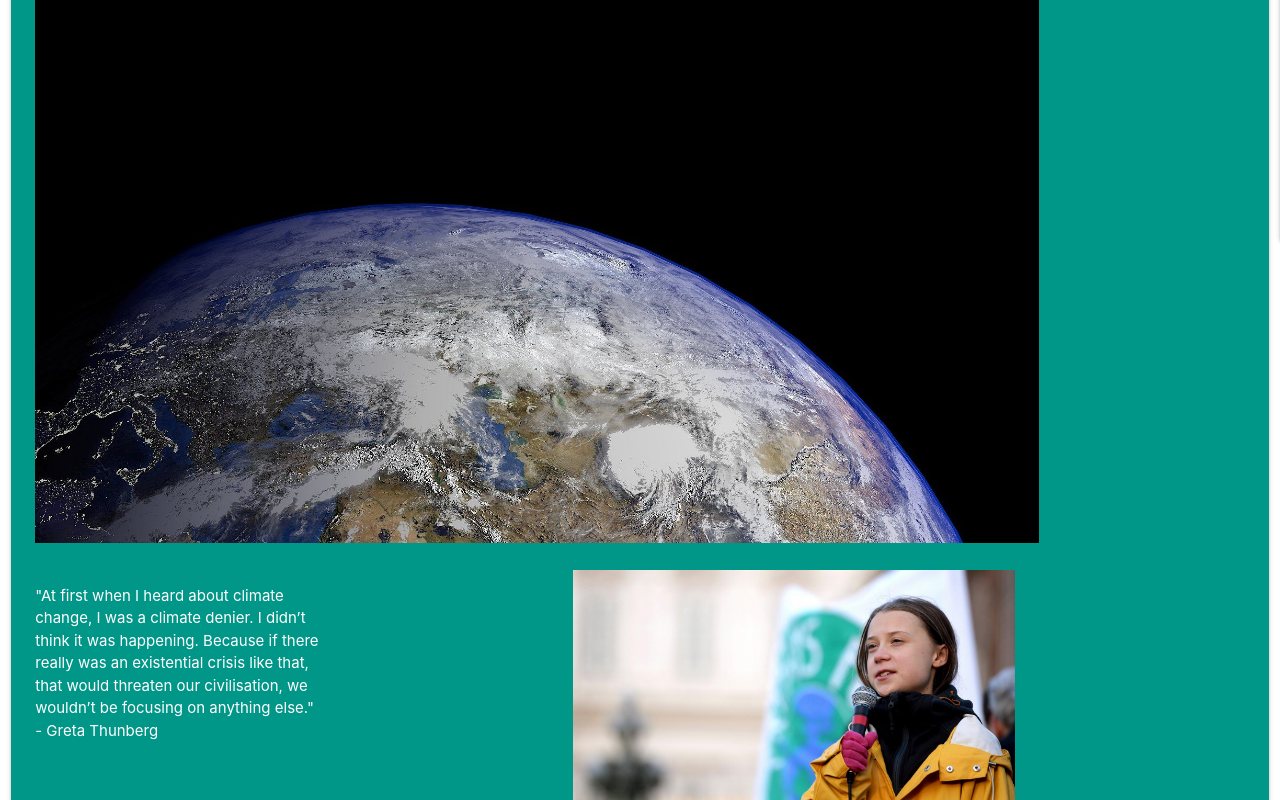
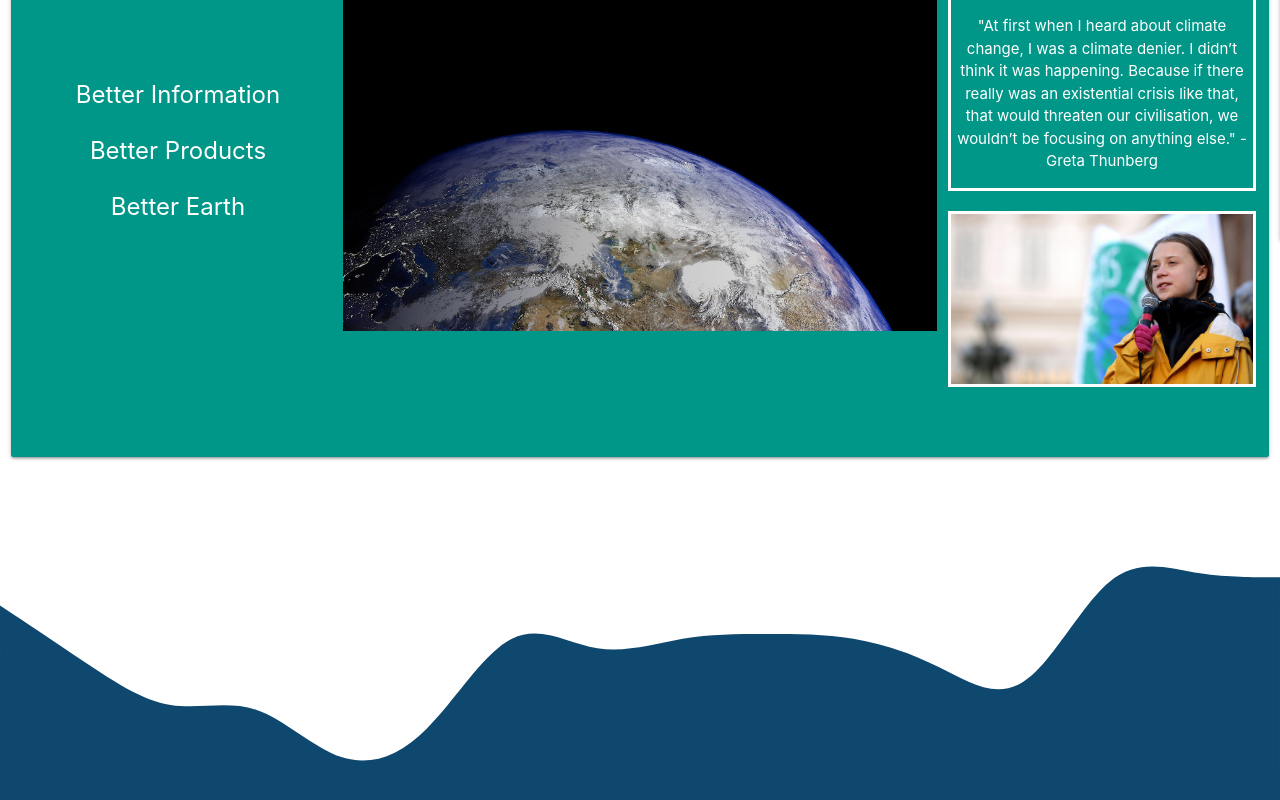
Before and after one commit to avaarm/Better-Earth, a React (Create React App) app in the folder client/: page /about in a window 1280 px wide. Shown: the part 620-1420 px from the top of the page. Built offline with nearby package versions, Linux system fonts and the light colour scheme.

Commit message:
About page (#49)

```diff
--- a/client/src/components/About/index.js
+++ b/client/src/components/About/index.js
@@ -19,7 +19,7 @@ function About() {
           <hr />
           <Row>
             <Col s={3} l={3}></Col>
-        <Col s={7} l={7}>
+            <Col s={6} l={6}>
               <h6 className="white-text center">
                 Sustainable alternatives to everyday products exist, we’ll help you find the best ones
             </h6>
@@ -33,24 +33,51 @@ function About() {
             </Col>
           </Row>
           <Row>
-        <Col className="center" s={10} l={10}>
+            <Col className="center" s={3} l={3}>
+              <Row>
+              </Row>
+              <Row>
+              </Row>
+              <Row>
+              </Row>
+              <Row>
+              </Row>
+              <Row className="sidebar">
+                Better Information
+        </Row>
+              <Row className="sidebar">
+                Better Products
+        </Row>
+              <Row className="sidebar">
+                Better Earth
+        </Row>
+            </Col>
+            <Col className="center" s={6} l={6}>
               <img className="greta" alt="earth" src={earth} />
             </Col>
+            <Col className="center" s={3} l={3}>
+              <Row className="quote border">
+                <p>"At first when I heard about climate change, I was a climate denier. I didn’t think it was happening. Because if there really was an existential crisis like that, that would threaten our civilisation, we wouldn’t be focusing on anything else." - Greta Thunberg</p>
               </Row>
               <Row>
-        <Col className="quote" s={3} l={3}>
-        <p>"At first when I heard about climate change, I was a climate denier. I didn’t think it was happening. Because if there really was an existential crisis like that, that would threaten our civilisation, we wouldn’t be focusing on anything else." - Greta Thunberg</p>
+                <img className="greta border" alt="greta" src={greta} />
+              </Row>
+
+            </Col>
+          </Row>
+          {/* <Row>
+        <Col className="quote border" s={4} l={3}>
         </Col>
         <Col className="center" s={9} l={9}>
         <div className="container center">
 
        <div className="container">
-       <img className="greta" alt="greta" src={greta} />
+       <img className="greta border" alt="greta" src={greta} />
        </div>
 
      </div>
         </Col>
-        </Row>
+        </Row> */}
 
         </CardPanel>
       </Col>
--- a/client/src/components/About/style.css
+++ b/client/src/components/About/style.css
@@ -1,5 +1,6 @@
 .greta {
     width:100%;
+    color: white;
 }
 
 .quote {
@@ -7,3 +8,9 @@
     font: bolder;
 
 }
+
+.sidebar {
+    color: white;
+    font: bolder;
+    font-size: 24px;
+}
```
Lines whose indentation alone changed are shown as unchanged.
